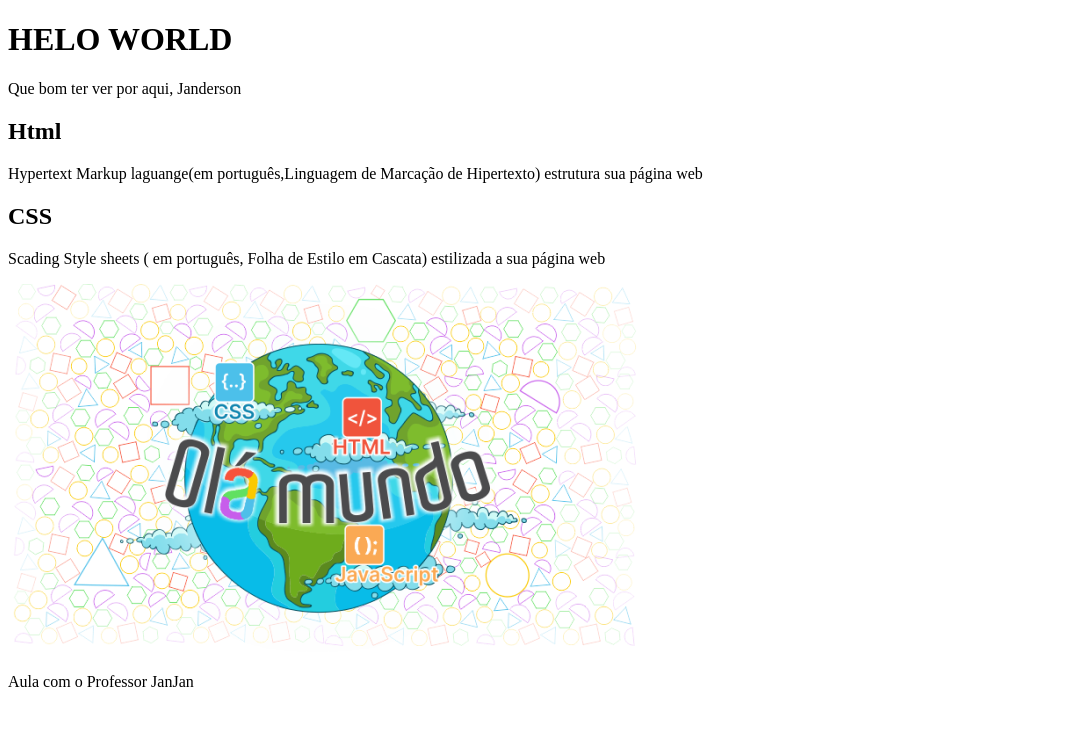
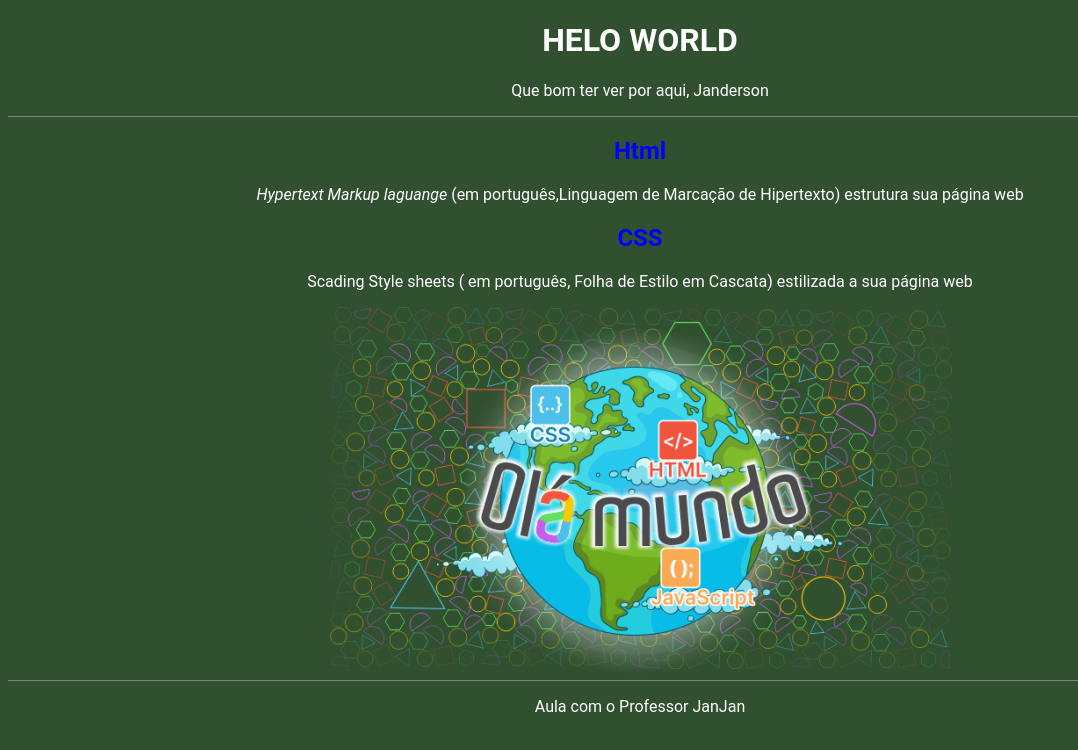
Before and after one commit to janjan1969/Hello-World, a plain HTML site: page index.html in a window 1280 px wide. Shown: the whole page, without its empty margins (0-1078 px from the left). Drawn offline with Linux system fonts and the light colour scheme; files whose address does not match are found by name.

Commit message:
Add files via upload

```diff
--- a/index.html
+++ b/index.html
@@ -4,20 +4,21 @@
     <meta charset="UTF-8">
     <meta name="viewport" content="width=device-width, initial-scale=1.0">
     <title> hello Wolrd</title>
+    <link rel="Stylesheet" href="style.css" >
 </head>
 <body>
     <header>
        <h1>HELO WORLD</h1>
-       <P>Que bom ter ver por aqui, Janderson</P>
+       <P>Que bom ter ver por aqui, <span id="nome-usuÀrio">Janderson</span></P>
 
     </header>
 
     <section>
         <h2>Html</h2>
-        <P>Hypertext Markup laguange(em português,Linguagem de Marcação de Hipertexto) estrutura sua página web</P>
+        <P><span class="texto-inglês">Hypertext Markup laguange</span> (em português,Linguagem de Marcação de Hipertexto) estrutura sua página web</P>
 
         <h2>CSS</h2>
-        <P>Scading Style sheets ( em português, Folha de Estilo em Cascata) estilizada a sua página web</P>
+        <P> <span class="textos inglês">Scading Style sheets </span> ( em português, Folha de Estilo em Cascata) estilizada a sua página web</P>
         <img src="imagem/Olá Mundo.png">
 
 
--- a/style.css
+++ b/style.css
@@ -1,7 +1,25 @@
 h2{
     color: blue;
 }
+
 body{
     background-color: #305030 ;
     color: white;
+    font-family: Roboto;
+    text-align: center ;
 }
+
+header{
+    border-bottom: 1px solid grey;
+}
+
+footer{
+    border-top: 1px solid grey;
+}
+#nome-usuário{
+    font-weight: bold ;
+}
+
+.texto-inglês{
+    font-style: italic;
+}
```
